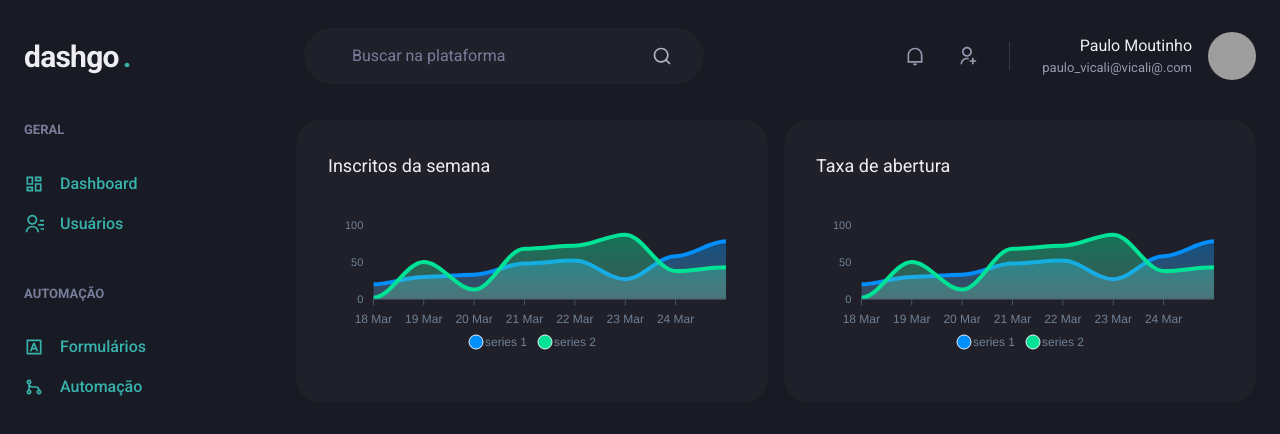
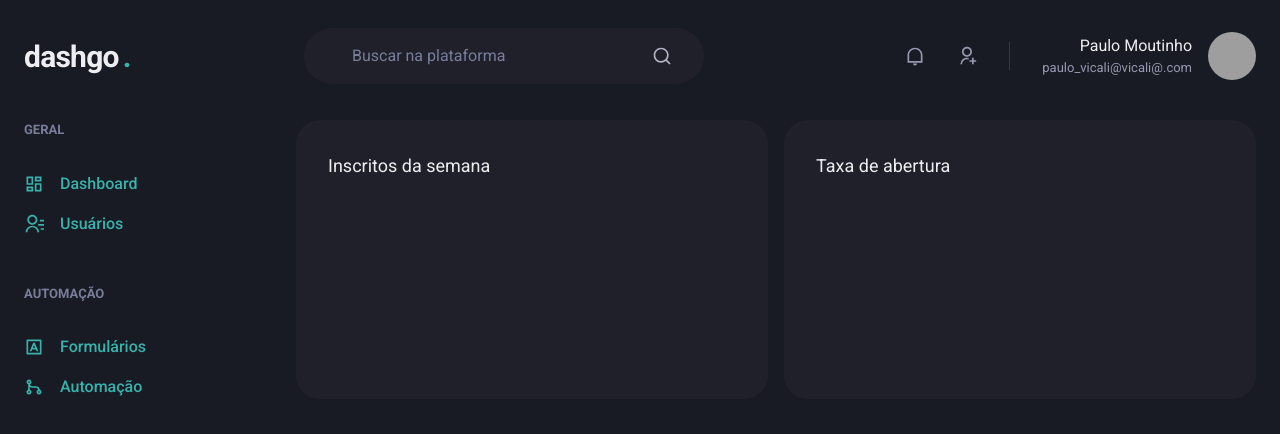
Before and after one commit to moutinhofuturedev/DashGO, a Next.js app: page /dashboard in a window 1280 px wide. Shown: the top 434 px of the page. Built offline with nearby package versions, Linux system fonts and the light colour scheme; grey boxes are pictures that could not be loaded; what miragejs would draw is missing.

Commit message:
fix: bug comentado

```diff
--- a/src/pages/dashboard.tsx
+++ b/src/pages/dashboard.tsx
@@ -31,13 +31,13 @@ export default function Dashboard() {
               <Text fontSize={"lg"} mb={"1rem"}>
                 Inscritos da semana
               </Text>
-              <Chart type="area" height={160} options={options} series={series}/>
+              {/* <Chart type="area" height={160} options={options} series={series}/> */}
             </Box>
             <Box p={["1.5rem", "2rem"]} bg={"gray.800"} borderRadius={"1.5rem"}>
               <Text fontSize={"lg"} mb={"1rem"}>
                 Taxa de abertura
               </Text>
-              <Chart type="area" height={160} options={options} series={series}/>
+              {/* <Chart type="area" height={160} options={options} series={series}/> */}
             </Box>
           </SimpleGrid>
         </Flex>
```
